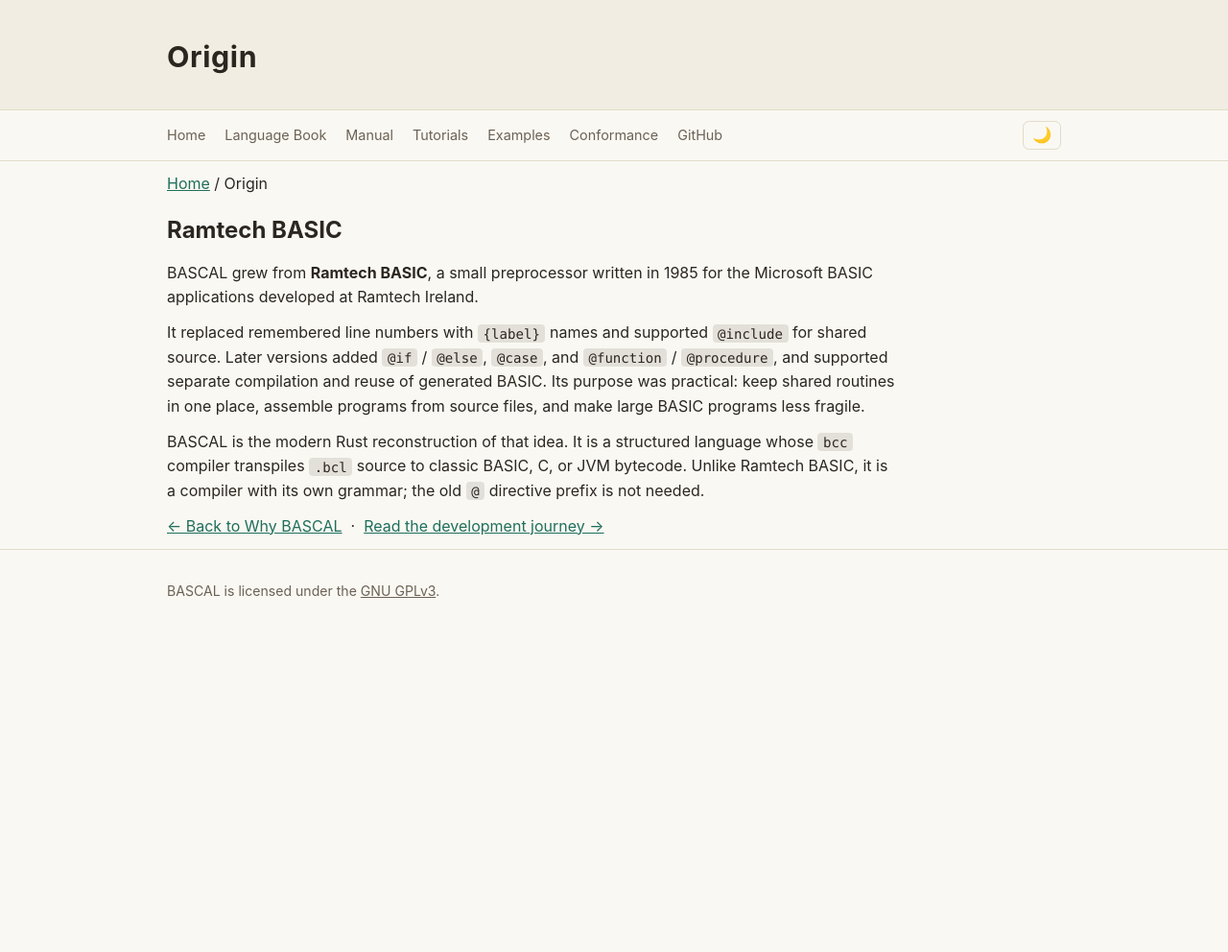
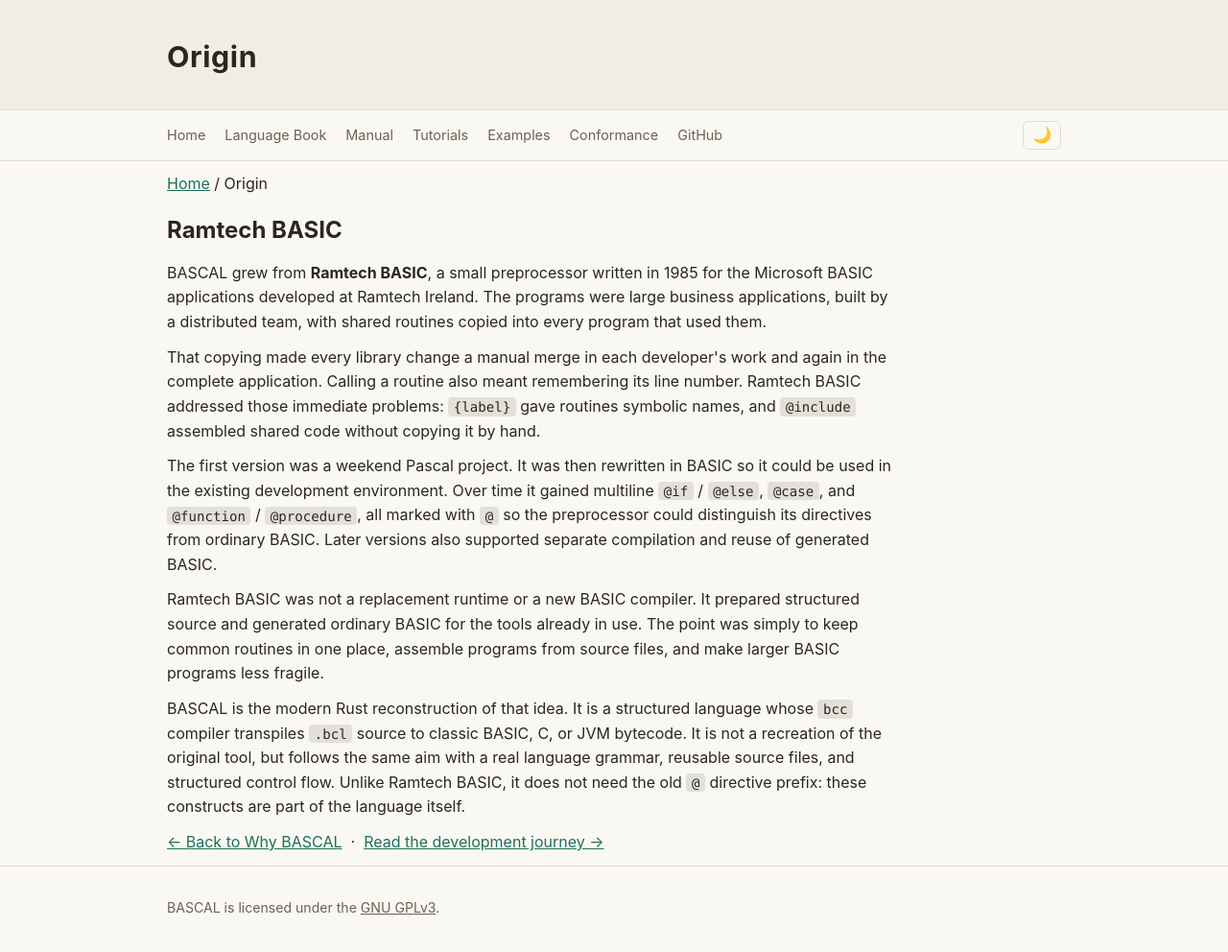
Before and after one commit to johnjoeallen/bascal, an MkDocs documentation site: the page built from docs/origin.md, in a window 1280 px wide and 1005 px high. Shown: the top 992 px of the window at 96% size. Built offline with MkDocs 1.6.1, drawn with Linux system fonts in a browser that asks for light colours.

Commit message:
Expand Ramtech BASIC origin

```diff
--- a/docs/origin.md
+++ b/docs/origin.md
@@ -5,19 +5,34 @@
 ## Ramtech BASIC
 
 BASCAL grew from **Ramtech BASIC**, a small preprocessor written in 1985 for
-the Microsoft BASIC applications developed at Ramtech Ireland.
+the Microsoft BASIC applications developed at Ramtech Ireland. The programs
+were large business applications, built by a distributed team, with shared
+routines copied into every program that used them.
 
-It replaced remembered line numbers with `{label}` names and supported
-`@include` for shared source. Later versions added `@if` / `@else`, `@case`,
-and `@function` / `@procedure`, and supported separate compilation and reuse
-of generated BASIC. Its purpose was practical: keep shared routines in one
-place, assemble programs from source files, and make large BASIC programs
-less fragile.
+That copying made every library change a manual merge in each developer's
+work and again in the complete application. Calling a routine also meant
+remembering its line number. Ramtech BASIC addressed those immediate problems:
+`{label}` gave routines symbolic names, and `@include` assembled shared code
+without copying it by hand.
+
+The first version was a weekend Pascal project. It was then rewritten in
+BASIC so it could be used in the existing development environment. Over time
+it gained multiline `@if` / `@else`, `@case`, and `@function` /
+`@procedure`, all marked with `@` so the preprocessor could distinguish its
+directives from ordinary BASIC. Later versions also supported separate
+compilation and reuse of generated BASIC.
+
+Ramtech BASIC was not a replacement runtime or a new BASIC compiler. It
+prepared structured source and generated ordinary BASIC for the tools already
+in use. The point was simply to keep common routines in one place, assemble
+programs from source files, and make larger BASIC programs less fragile.
 
 BASCAL is the modern Rust reconstruction of that idea. It is a structured
 language whose `bcc` compiler transpiles `.bcl` source to classic BASIC, C,
-or JVM bytecode. Unlike Ramtech BASIC, it is a compiler with its own grammar;
-the old `@` directive prefix is not needed.
+or JVM bytecode. It is not a recreation of the original tool, but follows the
+same aim with a real language grammar, reusable source files, and structured
+control flow. Unlike Ramtech BASIC, it does not need the old `@` directive
+prefix: these constructs are part of the language itself.
 
 </div>
 
```
